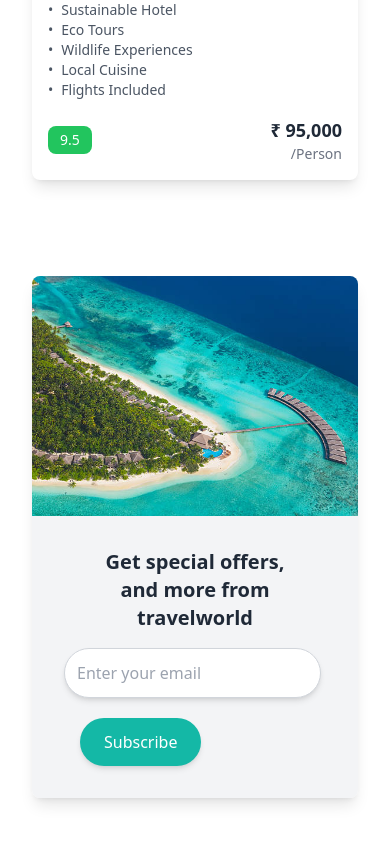
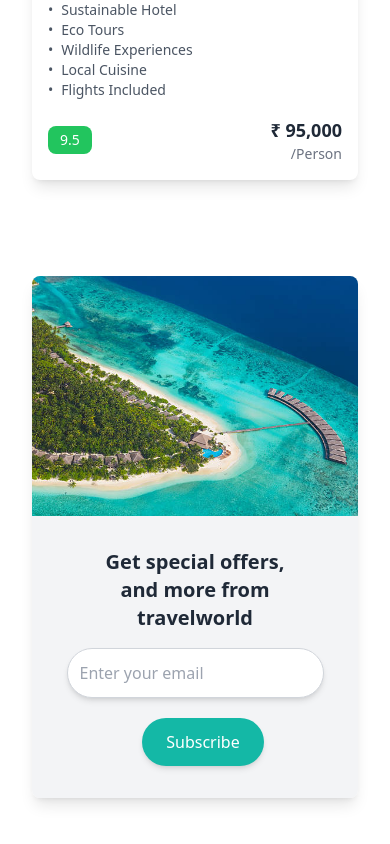
Before and after one commit to Jeelgor/Tours_Travel, a React (Vite) app: page /homepage in a window 390 px wide. Shown: the part 6291-7135 px from the top of the page. Built offline with nearby package versions, Linux system fonts and the light colour scheme.

Commit message:
Some Update

```diff
--- a/src/App.jsx
+++ b/src/App.jsx
@@ -7,8 +7,6 @@ import OtpVerification from "./Authentication/OtpVerification";
 import Homepage from "./pages/Homepage";
 import HomPageData from "./Admin/HomePageData";
 import TourPackages from "./pages/TourPackages";
-import Navbar from "./components/NavBar";
-
 // import HomPageData from "./Admin/HomePageData";
 import NavBar from "./components/NavBar";
 import Footer from "./components/Footer";
@@ -43,7 +41,6 @@ function MainContent() {
         <Route path="/homepage" element={<Homepage />} />
         <Route path="/Homepagedata" element={<HomPageData />} />
         <Route path="/TourPackages" element={<TourPackages />} />
-        <Route path="/navbar" element={<Navbar />} />
         <Route path="/about" element={<About />} />
         <Route path="/contact" element={<Contact />} />
         <Route path="/my-profile" element={<MyProfile />} />
--- a/src/components/SubscribeBanner.jsx
+++ b/src/components/SubscribeBanner.jsx
@@ -25,7 +25,7 @@ const SubscribeBanner = () => {
           </h2>
 
           {/* Input & Button */}
-          <div className="md:flex w-full justify-center items-center space-x-4">
+          <div className="md:flex w-full justify-center items-center text-center space-x-4">
             <input
               type="email"
               placeholder="Enter your email"
--- a/src/components/package-detail.jsx
+++ /dev/null
@@ -1,9 +0,0 @@
-import React from 'react'
-
-const packagedetail = () => {
-    return (
-        <div>packagedetail</div>
-    )
-}
-
-export default packagedetail
--- a/src/pages/TourPackages.jsx
+++ b/src/pages/TourPackages.jsx
@@ -1,5 +1,4 @@
 import { React, Image } from 'react';
-import Navbar from '../components/NavBar';
 import { CiLocationOn } from "react-icons/ci";
 import { SlCalender } from "react-icons/sl";
 import { GoPeople } from "react-icons/go";
@@ -8,7 +7,6 @@ import bannerimg from "../assets/banner.png";
 const TourPackages = () => {
     return (
         <>
-            <Navbar />
             <div className='h-[87px] bg-Darkblue flex justify-center items-center'>
                 <div className='flex space-x-4'>
 
```
